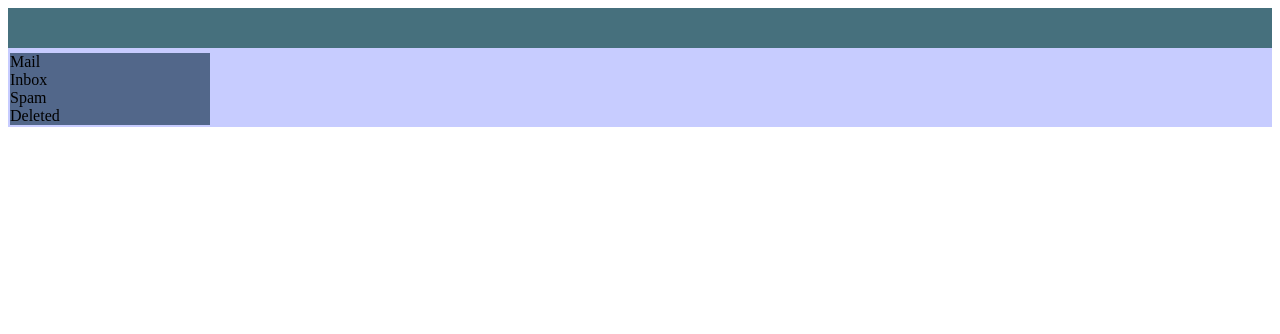
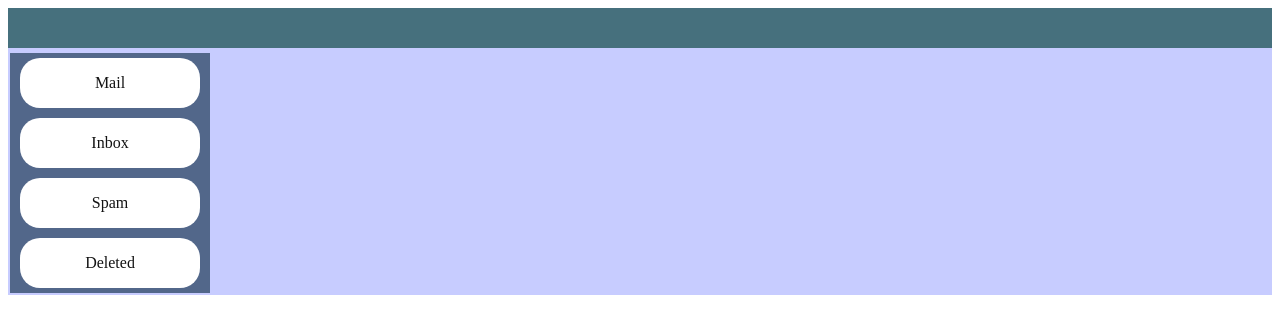
Before and after one commit to Ahmed-Al-Badri/Mail-In, a React (Vite) app: page / in a window 1280 px wide. Shown: the top 334 px of the page. Built offline with nearby package versions, Linux system fonts and the light colour scheme.

Commit message:
Added changes to Columns

```diff
--- a/src/App.jsx
+++ b/src/App.jsx
@@ -1,5 +1,6 @@
 import Base from "./Base/Base";
 import Navigate from "./Format/Navigation/Navigation";
+import "./Style/Style.css";
 Navigate.move_to(window.location.pathname);
 let cur = "";
 function App() {
--- a/src/Base/Base.jsx
+++ b/src/Base/Base.jsx
@@ -33,8 +33,10 @@ class Side extends BaseShow {
                 Navigate.move_to(type);
               }}
             >
-              {" "}
-              {type}
+              <div>
+                {" "}
+                <p>{type}</p>{" "}
+              </div>
             </div>
           );
         })}
--- a/src/Base/Style/body.css
+++ b/src/Base/Style/body.css
@@ -1,3 +1,6 @@
+.Body {
+  color: #131313;
+}
 .Body {
   background-color: #c7ccff;
 }
@@ -12,3 +15,26 @@
   margin-bottom: 2px;
   background-color: #52678a;
 }
+.Bar {
+  margin-top: 5px;
+  margin-bottom: 5px;
+  display: block;
+  width: 90%;
+  margin-left: 5%;
+  position: relative;
+  background: #ffffff;
+  border-radius: 20px;
+}
+.Bar .Small {
+  width: 0px;
+  height: 0px;
+}
+.Bar > div {
+  text-align: center;
+  position: sticky;
+  top: 0px;
+}
+.Bar:hover {
+  background: #291919;
+  color: #f6f6f6;
+}
--- a/src/Base/Style/body.less
+++ b/src/Base/Style/body.less
@@ -1,3 +1,4 @@
+@import "../../Style/Style.less";
 .Body {
   background-color: rgb(199, 204, 255);
 }
@@ -14,3 +15,31 @@
   margin-bottom: 2px;
   background-color: rgb(82, 103, 138);
 }
+
+.Bar {
+  margin-top: 5px;
+  margin-bottom: 5px;
+  display: block;
+  width: 90%;
+  margin-left: 5%;
+  position: relative;
+  background: @GivenBack;
+  //borders
+  border-radius: 20px;
+}
+
+.Bar .Small {
+  width: 0px;
+  height: 0px;
+}
+
+.Bar > div > {
+  text-align: center;
+  position: sticky;
+  top: 0px;
+}
+
+.Bar:hover {
+  background: @fGivenBack;
+  color: @fTextColor;
+}
--- /dev/null
+++ b/src/Style/Style.css
@@ -0,0 +1,3 @@
+.Body {
+  color: #131313;
+}
--- /dev/null
+++ b/src/Style/Style.less
@@ -0,0 +1,11 @@
+@Background: white;
+@TextColor: rgb(19, 19, 19);
+@fTextColor: rgb(246, 246, 246);
+
+@GivenBack: rgb(255, 255, 255);
+@fGivenBack: rgb(41, 25, 25);
+// background is the total background
+
+.Body {
+  color: @TextColor;
+}
```
